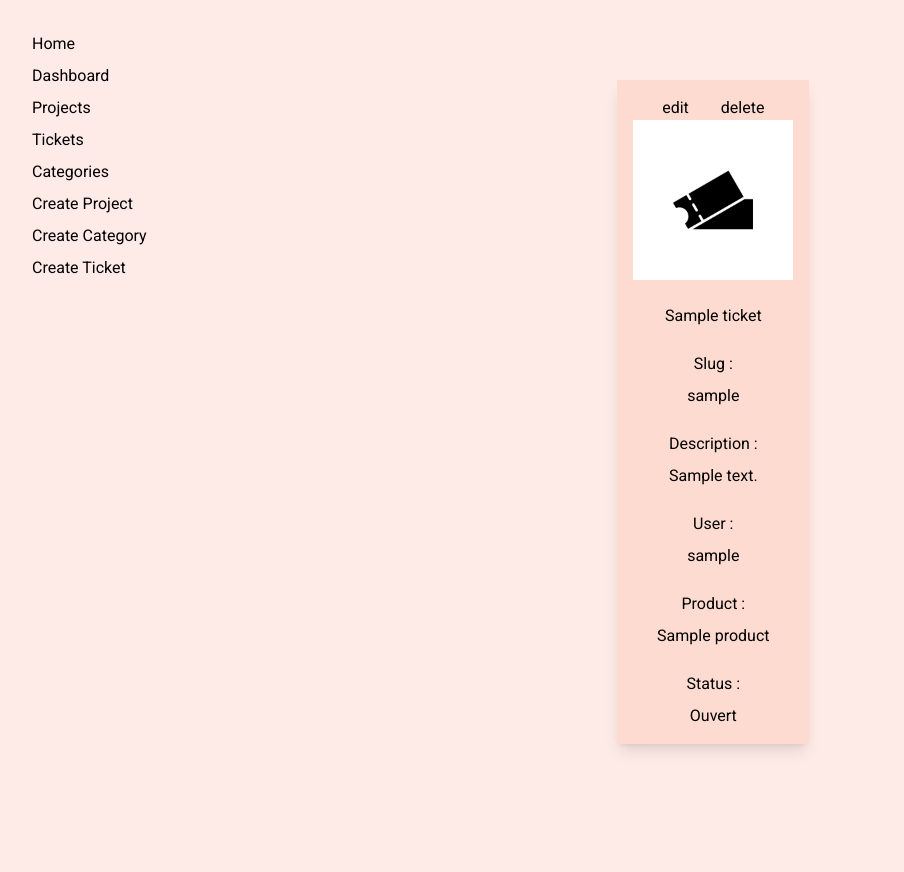
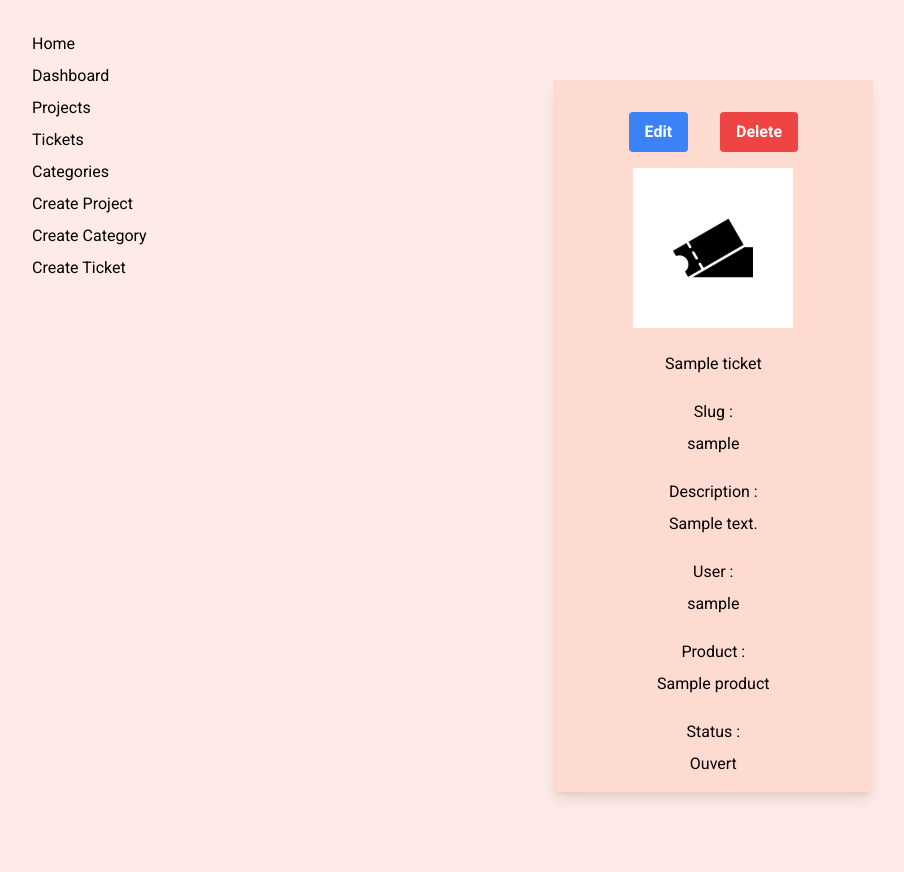
Before and after one commit to LunashaGit/Intranet-Django, a Django app: a page that uses templates/projects/tickets/slug.html in a window 1280 px wide. Shown: the part 32-904 px from the top of the page, without its empty margins (0-904 px from the left). Before the commit the page ends 783 px from the top, so only its background shows below. Run offline with Django 4.2, Linux system fonts and the light colour scheme; a user stored in the database is signed in; tables that the repository leaves empty hold one stand-in row (values such as "Sample post"); some libraries are stand-ins or nearby versions.

Commit message:
Button Design

```diff
--- a/templates/accounts/index.html
+++ b/templates/accounts/index.html
@@ -1,12 +1,12 @@
 {% extends 'index.html' %}
 {% block poll %}
 {% if user.is_authenticated %}
-<section class="block max-w-xs mx-auto my-12">
-<div class="flex flex-col gap-8 justify-center items-center p-4 bg-shrine-pink-100 shadow-lg shadow-black-500/40">
+<section class="block max-w-xs mx-auto my-12 w-2/3">
+<div class="flex flex-col gap-8 justify-center items-center p-4 bg-shrine-pink-100 shadow-lg shadow-black-500/40 ">
     <h1 class="text-5xl">
         Profile
     </h1>
-    <a href="edit/">Edit</a>
+    <a href="edit/" class="bg-blue-500 hover:bg-blue-700 text-white font-bold my-4 py-2 px-4 rounded">Edit</a>
     <ul class="text-center flex flex-col gap-8">
         <li>
             <img class="max-w-xxs max-h-xxs block mx-auto" src="/media/profile.webp" alt="image">
--- a/templates/projects/tickets/slug.html
+++ b/templates/projects/tickets/slug.html
@@ -1,15 +1,15 @@
 {% extends 'index.html' %}
 {% block poll %}
-<section class="block max-w-xs mx-auto my-12 p-4 bg-shrine-pink-100 shadow-lg shadow-black-500/40">
+<section class="block max-w-xs mx-auto my-12 p-4 bg-shrine-pink-100 shadow-lg shadow-black-500/40 w-2/3">
     {% if user.is_staff %}
 
     <div class="flex flex-row gap-8 justify-center items-center ">
-        <a href="edit">
-            edit
+        <a href="edit" class="bg-blue-500 hover:bg-blue-700 text-white font-bold my-4 py-2 px-4 rounded">
+            Edit
         </a>
         <form action="delete/" method="post">
             {% csrf_token %}
-            <input type="submit" value="delete">
+            <input type="submit" class="bg-red-500 hover:bg-red-900 text-white font-bold my-4 py-2 px-4 rounded cursor-pointer" value="Delete">
         </form>
     </div>
     {% endif %}
--- a/theme/static/css/dist/styles.css
+++ b/theme/static/css/dist/styles.css
@@ -1908,23 +1908,24 @@ select {
   margin-right: auto;
 }
 
+.my-4 {
+  margin-top: 1rem;
+  margin-bottom: 1rem;
+}
+
 .my-12 {
   margin-top: 3rem;
   margin-bottom: 3rem;
 }
 
-.my-4 {
-  margin-top: 1rem;
-  margin-bottom: 1rem;
-}
-
 .my-8 {
   margin-top: 2rem;
   margin-bottom: 2rem;
 }
 
-.mb-4 {
-  margin-bottom: 1rem;
+.mx-4 {
+  margin-left: 1rem;
+  margin-right: 1rem;
 }
 
 .mt-2 {
@@ -2027,12 +2028,16 @@ select {
   height: 100vh;
 }
 
-.w-screen {
-  width: 100vw;
-}
-
-.w-full {
-  width: 100%;
+.w-12 {
+  width: 3rem;
+}
+
+.w-1\/2 {
+  width: 50%;
+}
+
+.w-2\/3 {
+  width: 66.666667%;
 }
 
 .max-w-xs {
@@ -2089,6 +2094,10 @@ select {
 
 .transform-none {
   transform: none;
+}
+
+.cursor-pointer {
+  cursor: pointer;
 }
 
 .touch-auto {
@@ -2933,19 +2942,29 @@ select {
   background-color: rgb(249 250 251 / var(--tw-bg-opacity));
 }
 
+.bg-shrine-pink-50 {
+  --tw-bg-opacity: 1;
+  background-color: rgb(254 234 230 / var(--tw-bg-opacity));
+}
+
+.bg-shrine-pink-100 {
+  --tw-bg-opacity: 1;
+  background-color: rgb(254 219 208 / var(--tw-bg-opacity));
+}
+
 .bg-\[rgb\(255\2c 0\2c 0\)\] {
   --tw-bg-opacity: 1;
   background-color: rgb(255 0 0 / var(--tw-bg-opacity));
 }
 
-.bg-shrine-pink-50 {
+.bg-blue-500 {
   --tw-bg-opacity: 1;
-  background-color: rgb(254 234 230 / var(--tw-bg-opacity));
-}
-
-.bg-shrine-pink-100 {
+  background-color: rgb(59 130 246 / var(--tw-bg-opacity));
+}
+
+.bg-red-500 {
   --tw-bg-opacity: 1;
-  background-color: rgb(254 219 208 / var(--tw-bg-opacity));
+  background-color: rgb(239 68 68 / var(--tw-bg-opacity));
 }
 
 .decoration-slice {
@@ -3058,16 +3077,18 @@ select {
      object-fit: scale-down;
 }
 
-.p-8 {
-  padding: 2rem;
-}
-
-.p-16 {
-  padding: 4rem;
-}
-
 .p-4 {
   padding: 1rem;
+}
+
+.py-2 {
+  padding-top: 0.5rem;
+  padding-bottom: 0.5rem;
+}
+
+.px-4 {
+  padding-left: 1rem;
+  padding-right: 1rem;
 }
 
 .pl-6 {
@@ -3274,6 +3295,36 @@ select {
   color: rgb(59 130 246 / var(--tw-text-opacity));
 }
 
+.text-lime-500 {
+  --tw-text-opacity: 1;
+  color: rgb(132 204 22 / var(--tw-text-opacity));
+}
+
+.text-lime-800 {
+  --tw-text-opacity: 1;
+  color: rgb(63 98 18 / var(--tw-text-opacity));
+}
+
+.text-lime-700 {
+  --tw-text-opacity: 1;
+  color: rgb(77 124 15 / var(--tw-text-opacity));
+}
+
+.text-lime-600 {
+  --tw-text-opacity: 1;
+  color: rgb(101 163 13 / var(--tw-text-opacity));
+}
+
+.text-white {
+  --tw-text-opacity: 1;
+  color: rgb(255 255 255 / var(--tw-text-opacity));
+}
+
+.text-red-600 {
+  --tw-text-opacity: 1;
+  color: rgb(220 38 38 / var(--tw-text-opacity));
+}
+
 .underline {
   text-decoration-line: underline;
 }
@@ -3454,6 +3505,12 @@ select {
 
 .mix-blend-plus-lighter {
   mix-blend-mode: plus-lighter;
+}
+
+.shadow-lg {
+  --tw-shadow: 0 10px 15px -3px rgb(0 0 0 / 0.1), 0 4px 6px -4px rgb(0 0 0 / 0.1);
+  --tw-shadow-colored: 0 10px 15px -3px var(--tw-shadow-color), 0 4px 6px -4px var(--tw-shadow-color);
+  box-shadow: var(--tw-ring-offset-shadow, 0 0 #0000), var(--tw-ring-shadow, 0 0 #0000), var(--tw-shadow);
 }
 
 .shadow {
@@ -3466,17 +3523,6 @@ select {
   --tw-shadow: 0 1px 3px 0 rgb(0 0 0 / 0.1), 0 1px 2px -1px rgb(0 0 0 / 0.1) !important;
   --tw-shadow-colored: 0 1px 3px 0 var(--tw-shadow-color), 0 1px 2px -1px var(--tw-shadow-color) !important;
   box-shadow: var(--tw-ring-offset-shadow, 0 0 #0000), var(--tw-ring-shadow, 0 0 #0000), var(--tw-shadow) !important;
-}
-
-.shadow-lg {
-  --tw-shadow: 0 10px 15px -3px rgb(0 0 0 / 0.1), 0 4px 6px -4px rgb(0 0 0 / 0.1);
-  --tw-shadow-colored: 0 10px 15px -3px var(--tw-shadow-color), 0 4px 6px -4px var(--tw-shadow-color);
-  box-shadow: var(--tw-ring-offset-shadow, 0 0 #0000), var(--tw-ring-shadow, 0 0 #0000), var(--tw-shadow);
-}
-
-.shadow-indigo-500\/40 {
-  --tw-shadow-color: rgb(99 102 241 / 0.4);
-  --tw-shadow: var(--tw-shadow-colored);
 }
 
 .outline-none {
@@ -3629,6 +3675,26 @@ select {
 
 .line-clamp-none {
   -webkit-line-clamp: unset;
+}
+
+.hover\:bg-blue-700:hover {
+  --tw-bg-opacity: 1;
+  background-color: rgb(29 78 216 / var(--tw-bg-opacity));
+}
+
+.hover\:bg-red-700:hover {
+  --tw-bg-opacity: 1;
+  background-color: rgb(185 28 28 / var(--tw-bg-opacity));
+}
+
+.hover\:bg-red-800:hover {
+  --tw-bg-opacity: 1;
+  background-color: rgb(153 27 27 / var(--tw-bg-opacity));
+}
+
+.hover\:bg-red-900:hover {
+  --tw-bg-opacity: 1;
+  background-color: rgb(127 29 29 / var(--tw-bg-opacity));
 }
 
 .hover\:font-bold:hover {
```
Also changed, not shown: templates/projects/categories/slug.html (+4 -4 lines), templates/projects/products/slug.html (+4 -4 lines).
